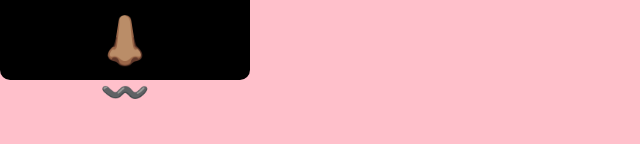
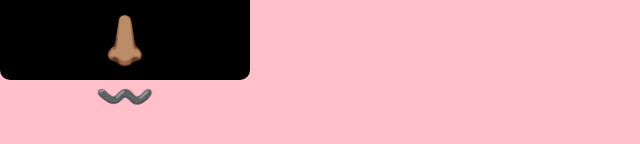
Before and after one commit to Hadi-B-0924/JS.movable.object, a plain HTML site: page index.html in a window 1280 px wide. Shown: the part 170-314 px from the top of the page, 0-640 px from the left. Drawn offline with Linux system fonts and the light colour scheme.

Commit message:
add mouth to css

```diff
--- a/style.css
+++ b/style.css
@@ -23,3 +23,7 @@ body {
 #nose {
   font-size: 3rem;
 }
+
+#mouth {
+  font-size: 3rem;
+}
```
